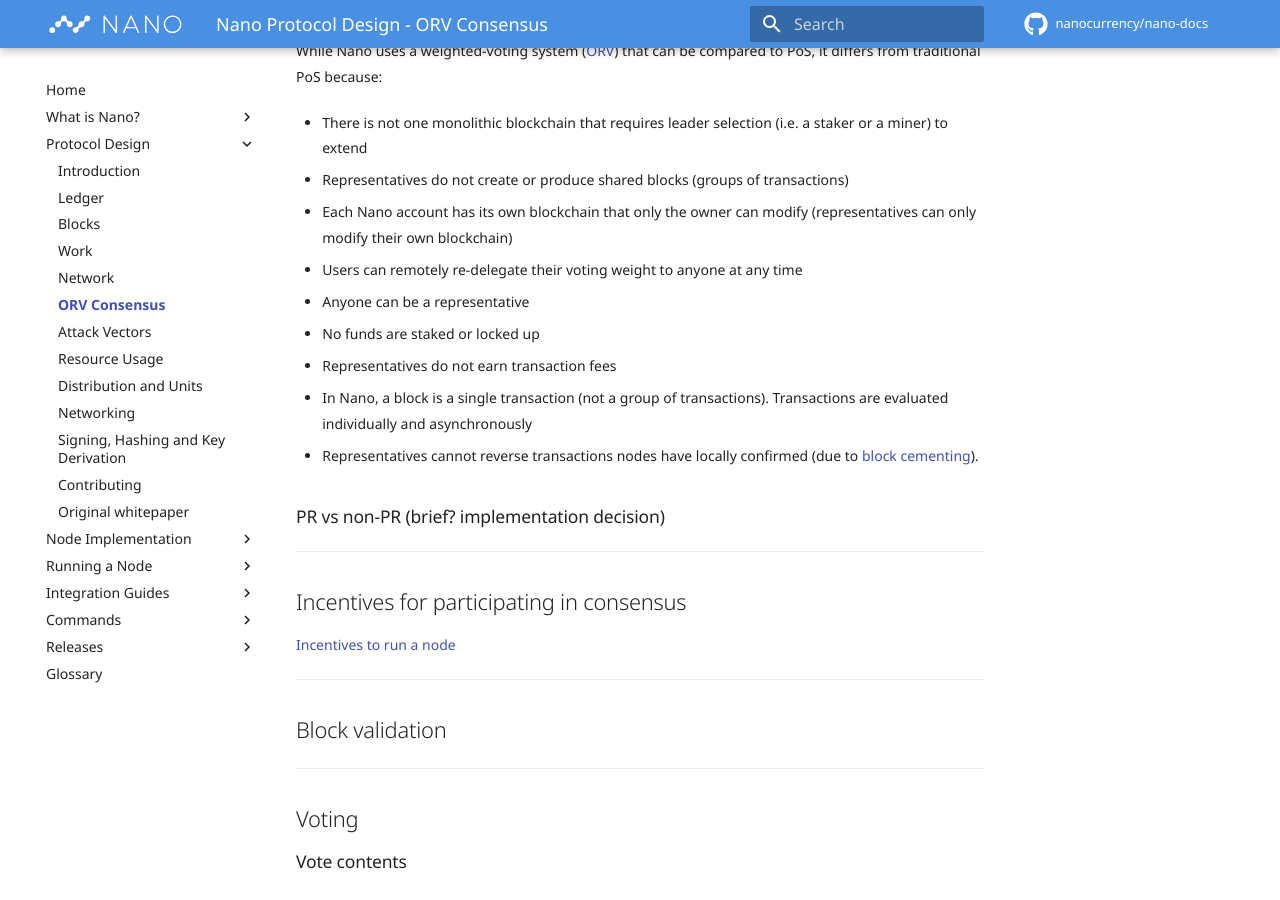
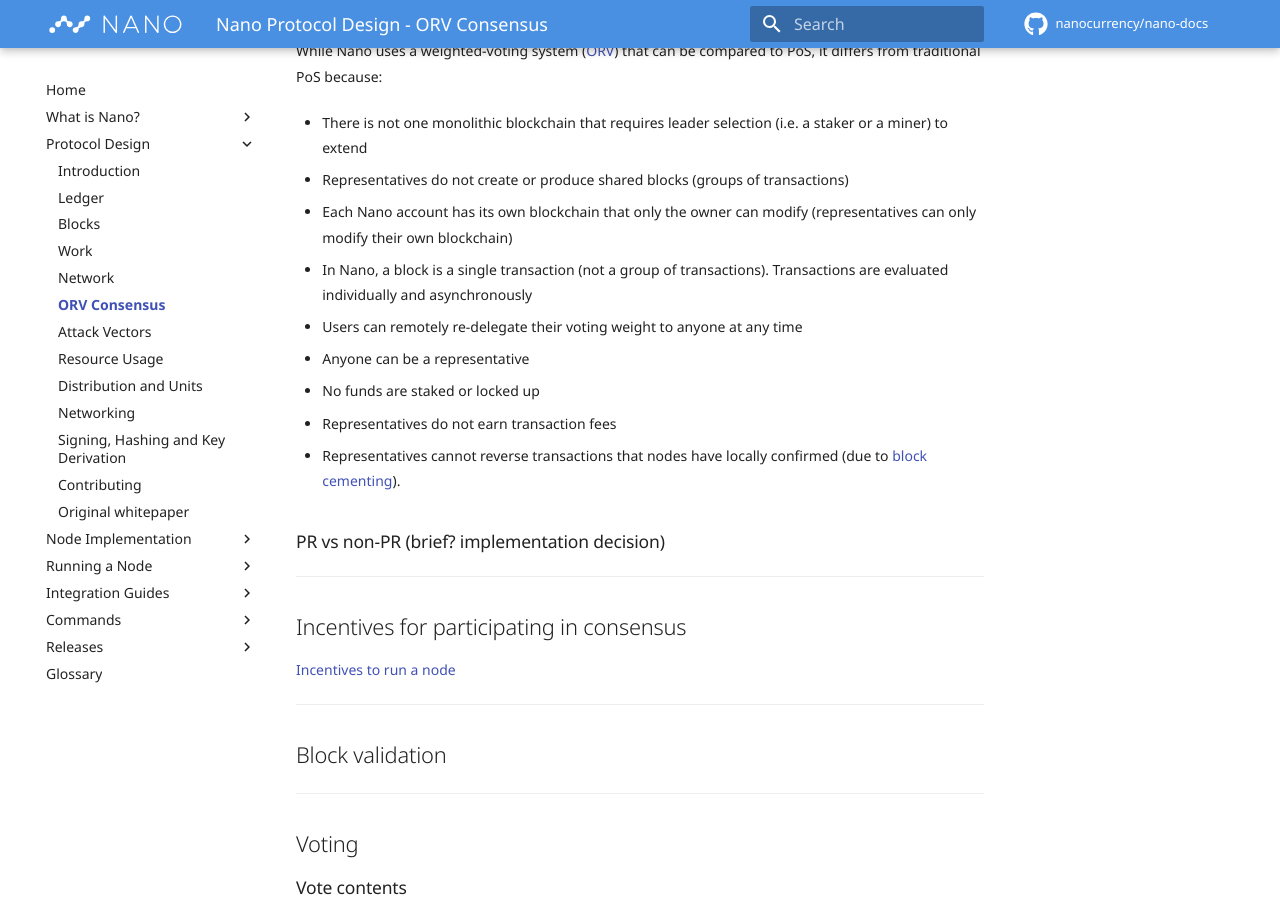
Before and after one commit to nanocurrency/nano-docs, an MkDocs documentation site: the page built from docs/protocol-design/orv-consensus.md, in a window 1280 px wide and 900 px high, scrolled down 677 px. Built offline with MkDocs 1.6.1 and Material for MkDocs 9.7.7, drawn with Linux system fonts in a browser that asks for light colours; comment, search, counter and statistics services are not loaded; some of the changed lines change nothing that is shown.

Commit message:
Update orv-consensus.md
Updated the order of the bullet points to group the block/transaction related pieces together

```diff
--- a/docs/protocol-design/orv-consensus.md
+++ b/docs/protocol-design/orv-consensus.md
@@ -26,6 +26,8 @@
 
 - Each Nano account has its own blockchain that only the owner can modify (representatives can only modify their own blockchain)
 
+- In Nano, a block is a single transaction (not a group of transactions). Transactions are evaluated individually and asynchronously
+
 - Users can remotely re-delegate their voting weight to anyone at any time
 
 - Anyone can be a representative
@@ -34,9 +36,7 @@
 
 - Representatives do not earn transaction fees
 
-- In Nano, a block is a single transaction (not a group of transactions). Transactions are evaluated individually and asynchronously
-
-- Representatives cannot reverse transactions nodes have locally confirmed (due to [block cementing](/glossary#cementing)).
+- Representatives cannot reverse transactions that nodes have locally confirmed (due to [block cementing](/glossary#cementing)).
 
 ### PR vs non-PR (brief? implementation decision)
 
```
